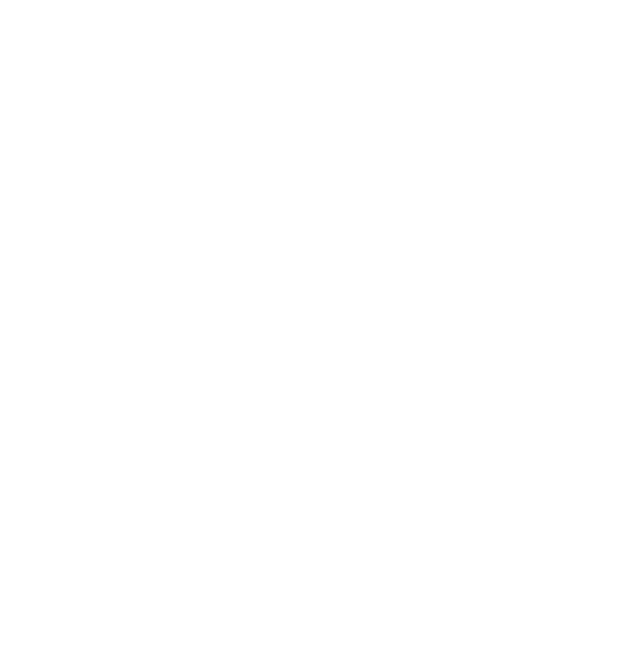
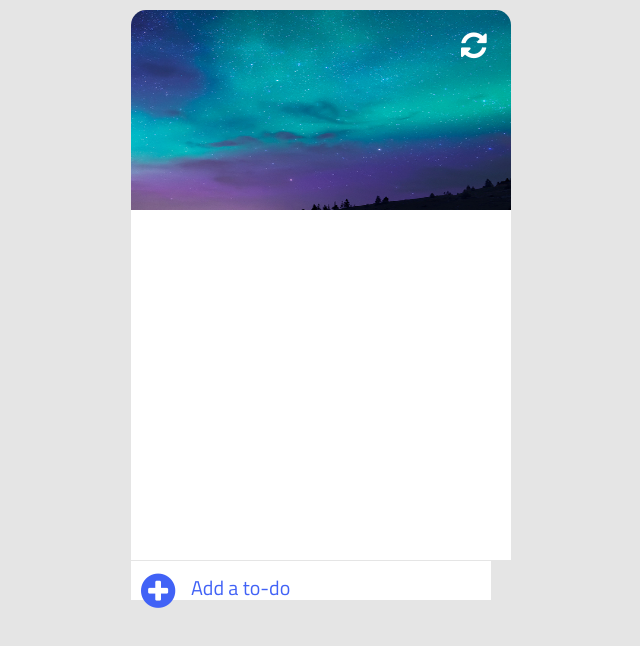
Before and after one commit to IjayAbby/Todo-list, a plain HTML site: page dist/index.html in a window 1280 px wide. Shown: the whole page, without its empty margins (329-969 px from the left). Drawn offline with Linux system fonts and the light colour scheme.

Commit message:
Add  script

```diff
--- a/dist/index.html
+++ b/dist/index.html
@@ -5,8 +5,29 @@
     <meta http-equiv="X-UA-Compatible" content="IE=edge">
     <meta name="viewport" content="width=device-width, initial-scale=1.0">
     <title>Todo-list App</title>
+    <link rel="stylesheet" href="https://fonts.googleapis.com/css?family=Titillium+Web">
+    <link rel="stylesheet" href="styles/font-awesome.css">
+    <link rel="stylesheet" href="styles/style.css">
+
 </head>
 <body>
+  <div class="container">
+      <div class="header">
+        <div class="clear">
+            <i class="fa fa-refresh"></i>
+        </div>
+        <div id="date"></div>
+      </div>
+      <div class="content">
+        <ul id="list">
 
+        </ul>
+      </div>
+      <div class="add-to-do">
+          <i class="fa fa-plus-circle"></i>
+          <input type="text" id="input" placeholder="Add a to-do">
+      </div>
+  </div>
+  <script src="../src/index.js"></script>
 </body>
 </html>
```
